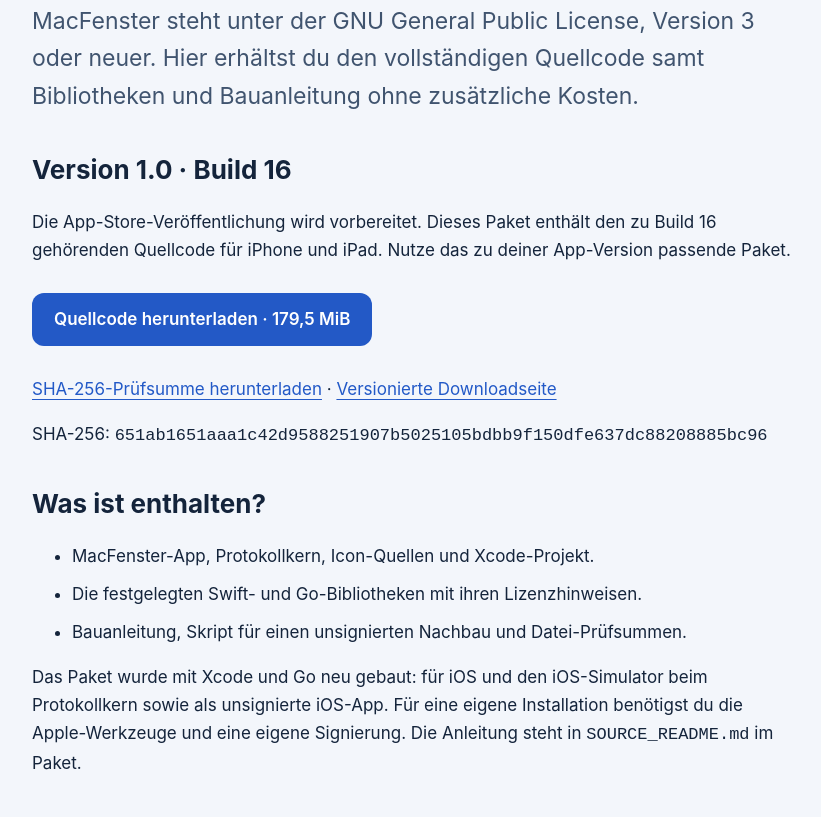
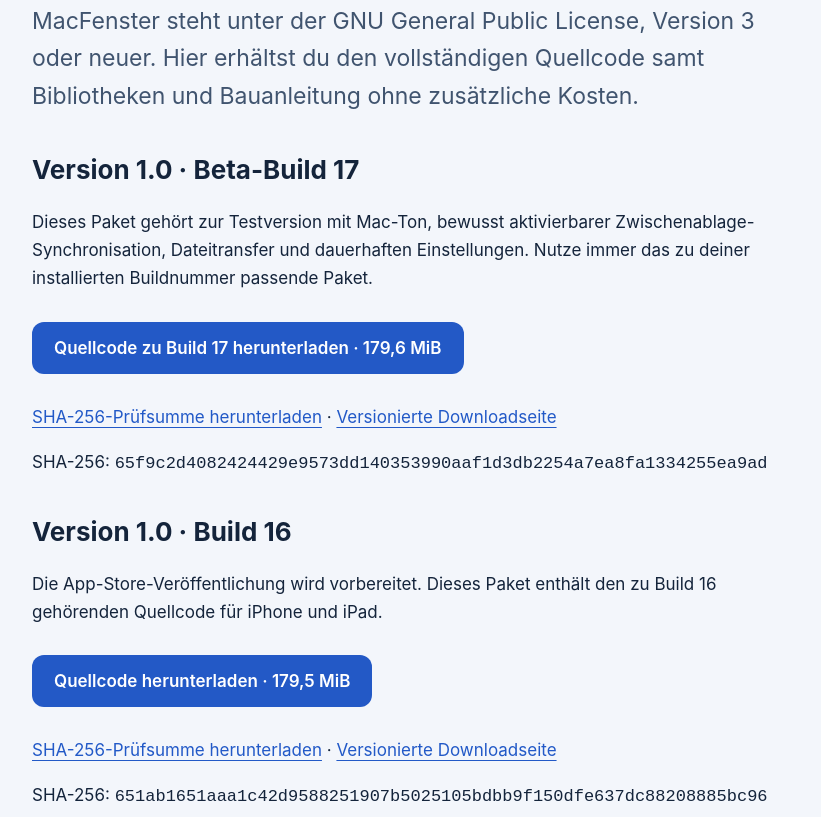
Before and after one commit to Nature0ne/macfenster-website, a plain HTML site: page source.html in a window 1280 px wide. Shown: the part 277-1094 px from the top of the page, without its empty margins (100-921 px from the left). Drawn offline with Linux system fonts and the light colour scheme.

Commit message:
Add matching GPL source download for beta build 17

```diff
--- a/source.html
+++ b/source.html
@@ -2,10 +2,13 @@
 <html lang="de"><head><meta charset="utf-8"><meta name="viewport" content="width=device-width,initial-scale=1"><title>Quellcode &amp; Lizenzen – MacFenster</title><meta name="description" content="Vollständiger MacFenster-Quellcode unter GPLv3 mit Bibliotheken, Bauanleitung und Prüfsummen."><link rel="icon" href="assets/icon.png"><link rel="stylesheet" href="style.css"><link rel="canonical" href="https://nature0ne.github.io/macfenster-website/source.html"></head>
 <body><header><a class="brand" href="index.html"><img src="assets/icon.png" alt="" width="42" height="42">MacFenster</a><nav aria-label="Hauptnavigation"><a href="index.html">Die App</a><a href="support.html">Support</a><a href="source.html" aria-current="page">Quellcode</a></nav></header>
 <main><div class="eyebrow">Quellcode &amp; Lizenzen</div><h1>Offen zum Nachbauen.</h1><p class="lead">MacFenster steht unter der GNU General Public License, Version 3 oder neuer. Hier erhältst du den vollständigen Quellcode samt Bibliotheken und Bauanleitung ohne zusätzliche Kosten.</p>
-<h2>Version 1.0 · Build 16</h2><p>Die App-Store-Veröffentlichung wird vorbereitet. Dieses Paket enthält den zu Build 16 gehörenden Quellcode für iPhone und iPad. Nutze das zu deiner App-Version passende Paket.</p>
+<h2>Version 1.0 · Beta-Build 17</h2><p>Dieses Paket gehört zur Testversion mit Mac-Ton, bewusst aktivierbarer Zwischenablage-Synchronisation, Dateitransfer und dauerhaften Einstellungen. Nutze immer das zu deiner installierten Buildnummer passende Paket.</p>
+<p><a class="button" href="https://github.com/Nature0ne/macfenster-website/releases/download/source-1.0-build17/MacFenster-1.0-build17-Source.zip">Quellcode zu Build 17 herunterladen · 179,6 MiB</a></p><p><a href="https://github.com/Nature0ne/macfenster-website/releases/download/source-1.0-build17/MacFenster-1.0-build17-Source.zip.sha256">SHA-256-Prüfsumme herunterladen</a> · <a href="https://github.com/Nature0ne/macfenster-website/releases/tag/source-1.0-build17">Versionierte Downloadseite</a></p>
+<p>SHA-256: <code style="overflow-wrap:anywhere">65f9c2d4082424429e9573dd140353990aaf1d3db2254a7ea8fa1334255ea9ad</code></p>
+<h2>Version 1.0 · Build 16</h2><p>Die App-Store-Veröffentlichung wird vorbereitet. Dieses Paket enthält den zu Build 16 gehörenden Quellcode für iPhone und iPad.</p>
 <p><a class="button" href="https://github.com/Nature0ne/macfenster-website/releases/download/source-1.0-build16/MacFenster-1.0-build16-Source.zip">Quellcode herunterladen · 179,5 MiB</a></p><p><a href="https://github.com/Nature0ne/macfenster-website/releases/download/source-1.0-build16/MacFenster-1.0-build16-Source.zip.sha256">SHA-256-Prüfsumme herunterladen</a> · <a href="https://github.com/Nature0ne/macfenster-website/releases/tag/source-1.0-build16">Versionierte Downloadseite</a></p>
 <p>SHA-256: <code style="overflow-wrap:anywhere">651ab1651aaa1c42d9588251907b5025105bdbb9f150dfe637dc88208885bc96</code></p>
-<h2>Was ist enthalten?</h2><ul><li>MacFenster-App, Protokollkern, Icon-Quellen und Xcode-Projekt.</li><li>Die festgelegten Swift- und Go-Bibliotheken mit ihren Lizenzhinweisen.</li><li>Bauanleitung, Skript für einen unsignierten Nachbau und Datei-Prüfsummen.</li></ul><p>Das Paket wurde mit Xcode und Go neu gebaut: für iOS und den iOS-Simulator beim Protokollkern sowie als unsignierte iOS-App. Für eine eigene Installation benötigst du die Apple-Werkzeuge und eine eigene Signierung. Die Anleitung steht in <code>SOURCE_README.md</code> im Paket.</p>
+<h2>Was ist enthalten?</h2><ul><li>MacFenster-App, Protokollkern, Icon-Quellen und Xcode-Projekt.</li><li>Die festgelegten Swift- und Go-Bibliotheken mit ihren Lizenzhinweisen.</li><li>Bauanleitung, Skript für einen unsignierten Nachbau und Datei-Prüfsummen.</li></ul><p>Das Build-16-Paket wurde mit Xcode und Go neu gebaut: für iOS und den iOS-Simulator beim Protokollkern sowie als unsignierte iOS-App. Build 17 enthält dieselben festgelegten Abhängigkeiten und den aktualisierten App-Quellcode. Ein vollständiger erneuter Offline-Nachbau des entpackten Build-17-Pakets wurde nicht durchgeführt. Für eine eigene Installation benötigst du die Apple-Werkzeuge und eine eigene Signierung. Die Anleitung steht in <code>SOURCE_README.md</code> im Paket.</p>
 <h2>Deine Rechte am Code</h2><p>Die GPL erlaubt die Nutzung, Untersuchung, Änderung und Weitergabe unter ihren Bedingungen. Ein App-Kaufpreis ändert diese Rechte nicht. Die ursprünglichen Urheber- und Lizenzhinweise der eingebundenen Bibliotheken bleiben erhalten. Es gelten die Gewährleistungshinweise der Lizenzen und zwingende gesetzliche Rechte.</p><p><a href="gpl-3.0.txt">Vollständiger GPLv3-Lizenztext</a> · <a href="third-party-licenses.txt">Lizenzhinweise der Bibliotheken</a></p><p>MacFenster ist unabhängig von Apple und den Entwicklern von OpenScreenSharing/Libsharing. Der Download enthält Quellcode; er ist kein fertig signiertes App-Installationspaket.</p>
 <h2>Fragen zum Quellcode?</h2><p><a href="mailto:stockscansupport+macfenster@gmail.com">stockscansupport+macfenster@gmail.com</a></p></main>
 <footer><nav aria-label="Rechtliches"><a href="support.html">Support</a><a href="source.html">Quellcode &amp; Lizenzen</a><a href="privacy.html">Datenschutz</a><a href="impressum.html">Impressum</a></nav>© 2026 Sascha Bommels · Unabhängige App für iPhone und iPad.</footer></body></html>
```
